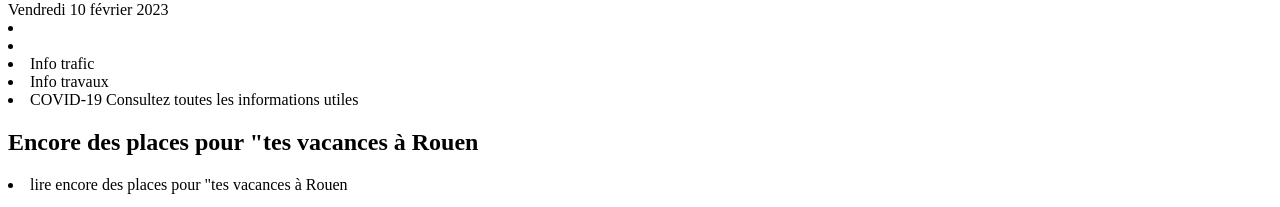
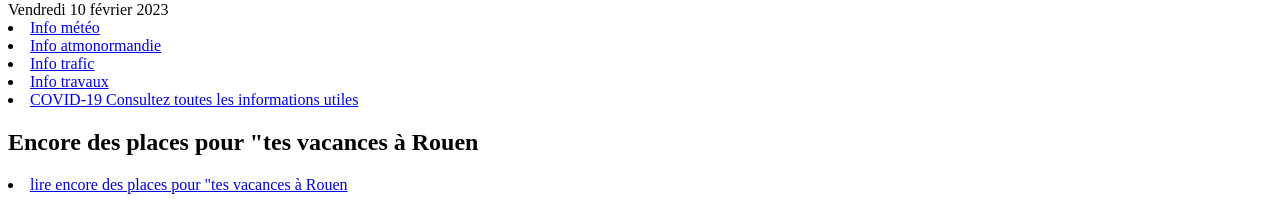
Before and after one commit to AlexandreQuesnay/PROJECT-ROUEN, a plain HTML site: page actualité.html in a window 1280 px wide. Shown: the part 946-1153 px from the top of the page. Drawn offline with Linux system fonts and the light colour scheme.

Commit message:
ajoute les liens

```diff
--- a/actualité.html
+++ b/actualité.html
@@ -65,19 +65,19 @@
     <img typeof="foaf:Image" src="https://rouen.fr/sites/default/files/styles/large/public/illustration/capture_decran_2023-02-22_23373.png?itok=-N0UvVKB" width="640" height="498" alt="" title="Terreur, désarroi, résistance, colère, espoir… les états d’âme des Ukrainiens transparaissent dans cet ensemble de 30 illustrations, pour plus d’un tiers au format 120x175 cm">
     <div class="titre">Vendredi 10 février 2023</div>
     <div class="meteo">
-        <li><a href="https://openweathermap.org/city/2982652"></a></li>
-        <li><a href="https://www.atmonormandie.fr/"></a></li>
+        <li><a href="https://openweathermap.org/city/2982652">Info météo</a></li>
+        <li><a href="https://www.atmonormandie.fr/">Info atmonormandie</a></li>
     </div>
     <div class="transport">
-        <li>Info trafic<a href="https://www.trafic-metropole-rouen.fr/"></a></li>
-        <li>Info travaux<a href="https://rouen.fr/infos-travaux"></a></li>
+        <li><a href="https://www.trafic-metropole-rouen.fr/">Info trafic</a></li>
+        <li><a href="https://rouen.fr/infos-travaux">Info travaux</a></li>
     </div>
     <div class="covid">
-        <li>COVID-19 Consultez toutes les informations utiles<a href="https://rouen.fr/coronavirus-covid19"></a></li>
+        <li><a href="https://rouen.fr/coronavirus-covid19">COVID-19 Consultez toutes les informations utiles</a></li>
     </div>
     <div class="vacance">
         <h2>Encore des places pour "tes vacances à Rouen</h2>
-        <li>lire encore des places pour "tes vacances à Rouen<a href="https://rouen.fr/coronavirus-covid19"></a></li>
+        <li><a href="https://rouen.fr/coronavirus-covid19">lire encore des places pour "tes vacances à Rouen</a></li>
         <p>Le programme "Tes vacances à Rouen" anime les congés scolaires d'hiver, qui s'annoncent du 13 au 24 février 2023 et il y a des places à prendre ! C'est le meilleur atout des enfants et des parents qui revient ! "Tes vacances à Rouen", programme de stages culturels et sportifs concocté par la Ville et ses associations partenaires, offre une multitude d'options pour occuper les petits et les grands. Une bonne nouvelle pour tous ceux qui n'ont pas encore rempli les agendas de leurs bambins, à une semaine de la sortie des classes. Du sport, de la culture et des loisirs, il y en aura pour tout le monde !
         </p>
         <img typeof="foaf:Image" src="https://rouen.fr/sites/default/files/styles/large/public/illustration/actu_tvar_22_1.png?itok=zoSkVRAi" width="640" height="480" alt="Bannière &quot;Tes vacances à Rouen&quot;" title="Encore des places pour &quot;Tes vacances à Rouen&quot;">
```
